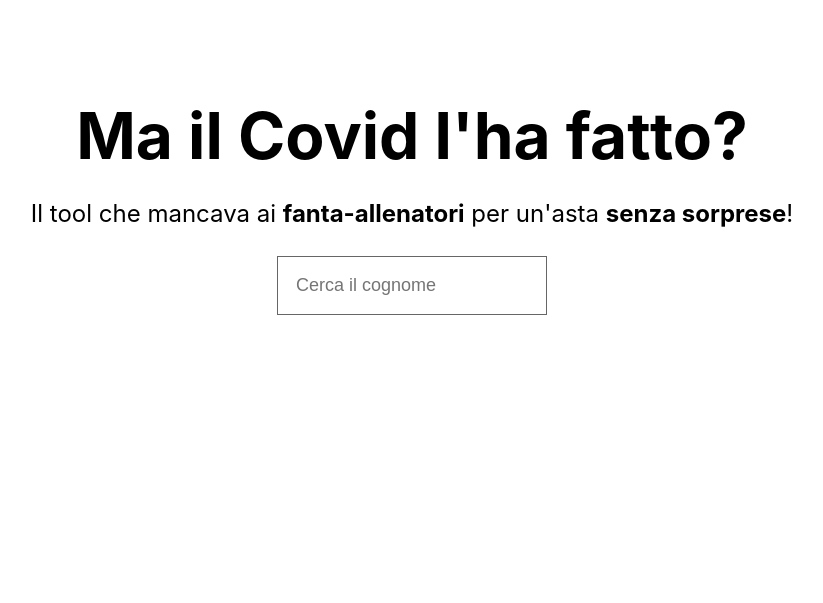
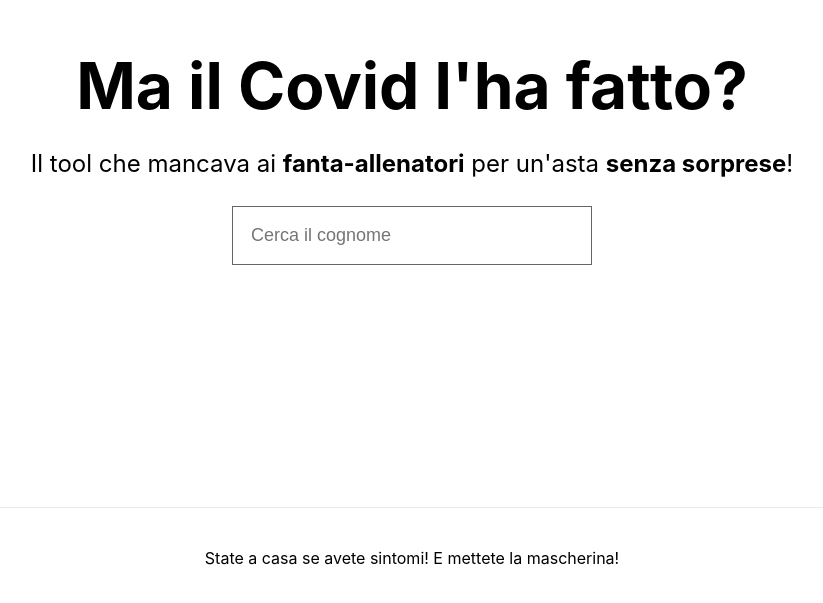
Before and after one commit to invasionofsmallcubes/malhafattoilcovid, a Next.js app: page / in a window 1280 px wide. Shown: the part 193-796 px from the top of the page, without its empty margins (228-1051 px from the left). Built offline with nearby package versions, Linux system fonts and the light colour scheme.

Commit message:
aggiunta fix

```diff
--- /dev/null
+++ b/components/result.js
@@ -0,0 +1,20 @@
+import Search from '../components/search'
+import styles from './result.module.css'
+import {useState} from 'react'
+
+export default function Result() {
+
+  const [player, setPlayer] = useState({})
+
+  return (
+    <div className={styles.results}>
+      <Search setPlayer={setPlayer}/>
+      {player.name && player.covid === "si" && (
+        <div className={styles.cov}>{player.name} [{player.team}] ha fatto il Covid</div>
+      )}
+      { player.name && player.covid === "no" && (
+        <div className={styles.cov}>{player.name} [{player.team}] NON ha fatto il Covid</div>
+      )}
+    </div>
+  )
+}
--- /dev/null
+++ b/components/result.module.css
@@ -0,0 +1,10 @@
+.cov {
+  padding: 10px;
+  font-size: 2em;
+}
+
+.results {
+  display: flex;
+  flex-direction: column;
+  align-items: center;
+}
--- a/components/search.js
+++ b/components/search.js
@@ -1,12 +1,11 @@
 import { useCallback, useRef, useState } from 'react'
 
-import Link from 'next/link'
 import styles from './search.module.css'
 
-export default function Search() {
+export default function Search(props) {
 
   const searchRef = useRef(null)
-  const [player, setPlayer] = useState({})
+  //const [player, setPlayer] = useState({})
   const [query, setQuery] = useState('')
   const [active, setActive] = useState(false)
   const [results, setResults] = useState([])
@@ -15,7 +14,6 @@ export default function Search() {
 
   const onChange = useCallback((event) => {
     const query = event.target.value;
-    console.log("onChange")
     setQuery(query)
     if (query.length) {
       fetch(searchEndpoint(query))
@@ -25,18 +23,16 @@ export default function Search() {
         })
     } else {
       setResults([])
-      setPlayer({})
+      props.setPlayer({})
     }
   }, [])
 
   const onFocus = useCallback(() => {
-    console.log("onFocus")
     setActive(true)
     window.addEventListener('click', onClick)
   }, [])
 
   const onClick = useCallback((event) => {
-    console.log("onClick")
     if (searchRef.current && !searchRef.current.contains(event.target)) {
       setActive(false)
       window.removeEventListener('click', onClick)
@@ -47,8 +43,7 @@ export default function Search() {
   const onClickList = useCallback(player => (
     event
   ) => {
-    console.log("onClickList")
-    setPlayer(player)
+    props.setPlayer(player)
     setActive(false)
   },
   []);
@@ -75,12 +70,6 @@ export default function Search() {
           ))}
         </ul>
       ) }
-    {player.name && player.covid === "si" && (
-        <div className={styles.cov}>{player.name} [{player.team}] ha fatto il Covid</div>
-      )}
-    { player.name && player.covid === "no" && (
-        <div className={styles.cov}>{player.name} [{player.team}] NON ha fatto il Covid</div>
-      )}
     </div>
   )
 }
--- a/components/search.module.css
+++ b/components/search.module.css
@@ -7,7 +7,7 @@
   box-sizing: border-box;
   font-size: 18px;
   padding: 18px;
-  width: 100%;
+  width: 20em;
 }
 
 .results {
--- a/pages/index.js
+++ b/pages/index.js
@@ -1,8 +1,9 @@
 import Head from 'next/head'
-import Search from '../components/search'
+import Result from '../components/result'
 import styles from '../styles/Home.module.css'
 
 export default function Home() {
+
   return (
     <div className={styles.container}>
       <Head>
@@ -18,9 +19,11 @@ export default function Home() {
         <p className={styles.description}>
           Il tool che mancava ai <strong>fanta-allenatori</strong> per un'asta <strong>senza sorprese</strong>!
         </p>
-
-        <Search />
+        <Result />
       </main>
+      <footer className={styles.footer}>
+        State a casa se avete sintomi! E mettete la mascherina!
+      </footer>
     </div>
   )
 }
```
